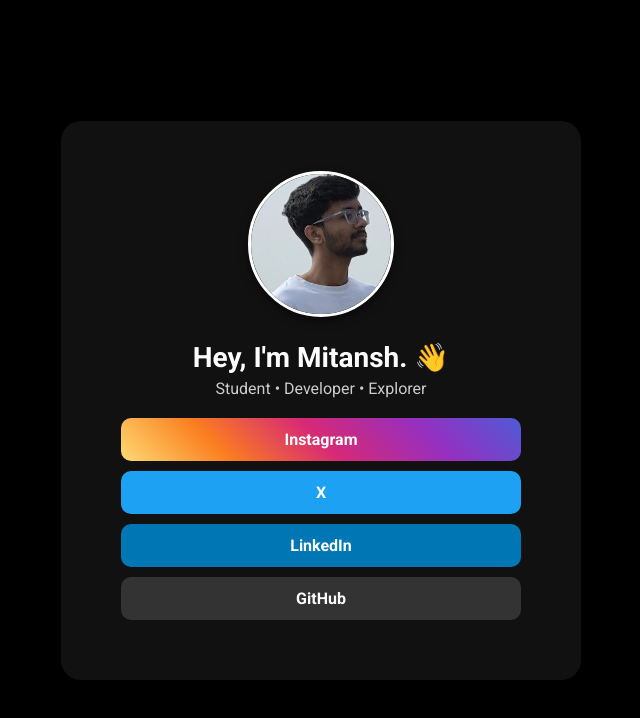
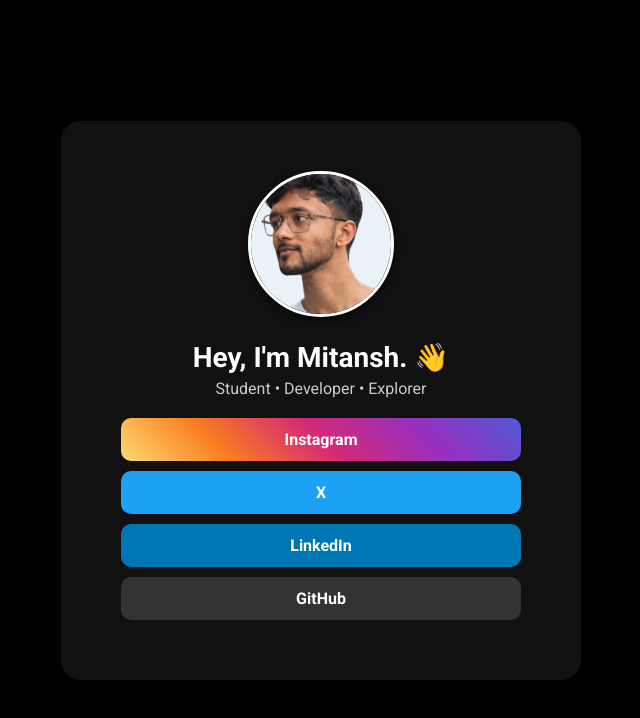
Before and after one commit to mitanshm18/mitanshm18.webpage.io, a plain HTML site: page index.html in a window 1280 px wide. Shown: the whole page, without its empty margins (319-959 px from the left). Drawn offline with Linux system fonts and the light colour scheme.

Commit message:
Update profile image in index.html

```diff
--- a/index.html
+++ b/index.html
@@ -13,7 +13,7 @@
 <body>
     <div class="container">
 
-        <img src="new_profile.png" alt="Mitansh" class="profile-img">
+        <img src="githubrepo.png" alt="Mitansh" class="profile-img">
 
         <h1>Hey, I'm Mitansh. 👋</h1>
 
```
